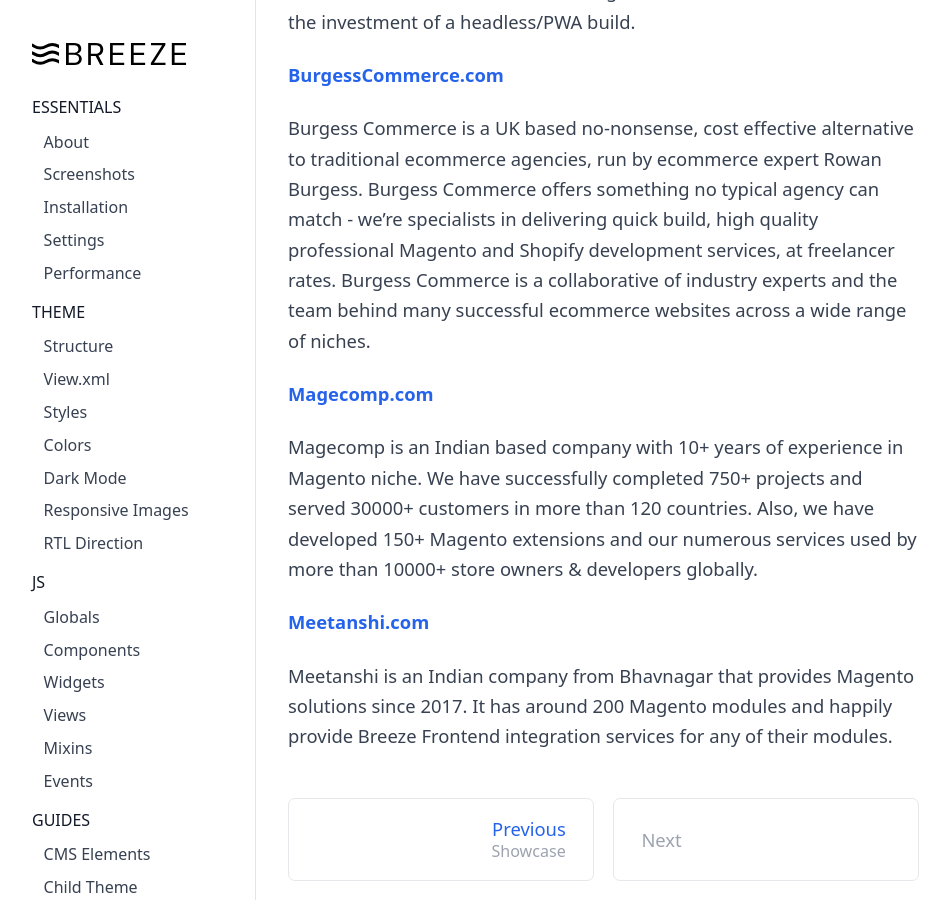
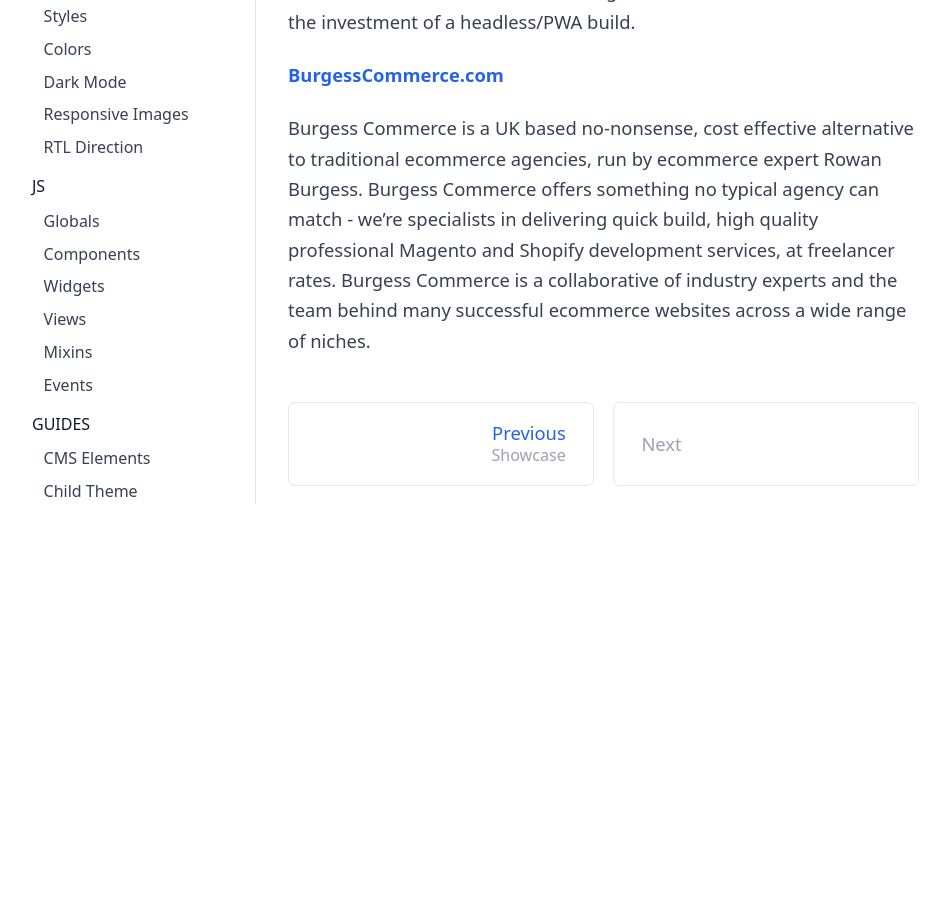
Before and after one commit to breezefront/breezefront.com, a Jekyll site: the page built from collections/_misc/partners.md, in a window 1280 px wide and 900 px high, scrolled down 716 px. Shown: the whole window, without its empty margins (0-951 px from the left). Built offline with Jekyll 4.4.1, drawn with Linux system fonts in a browser that asks for light colours; after the commit the page ends 1220 px from its top, so only the background shows below that.

Commit message:
Update partners.md

```diff
--- a/collections/_misc/partners.md
+++ b/collections/_misc/partners.md
@@ -31,16 +31,3 @@ delivering quick build, high quality professional Magento and Shopify
 development services, at freelancer rates. Burgess Commerce is a
 collaborative of industry experts and the team behind many successful
 ecommerce websites across a wide range of niches.
-
-**[Magecomp.com](https://magecomp.com/){:target="_blank" rel="noopener"}**
-
-Magecomp is an Indian based company with 10+ years of experience in Magento niche.
-We have successfully completed 750+ projects and served 30000+ customers in more
-than 120 countries. Also, we have developed 150+ Magento extensions and our
-numerous services used by more than 10000+ store owners & developers globally.
-
-**[Meetanshi.com](https://meetanshi.com/){:target="_blank" rel="noopener"}**
-
-Meetanshi is an Indian company from Bhavnagar that provides Magento solutions
-since 2017. It has around 200 Magento modules and happily provide Breeze Frontend
-integration services for any of their modules.
```
